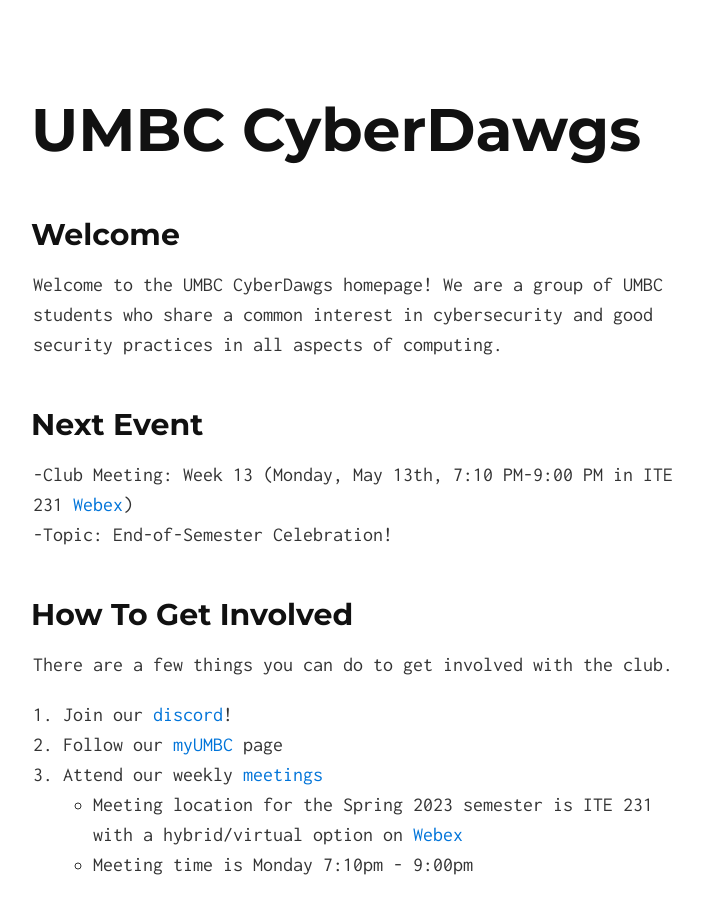
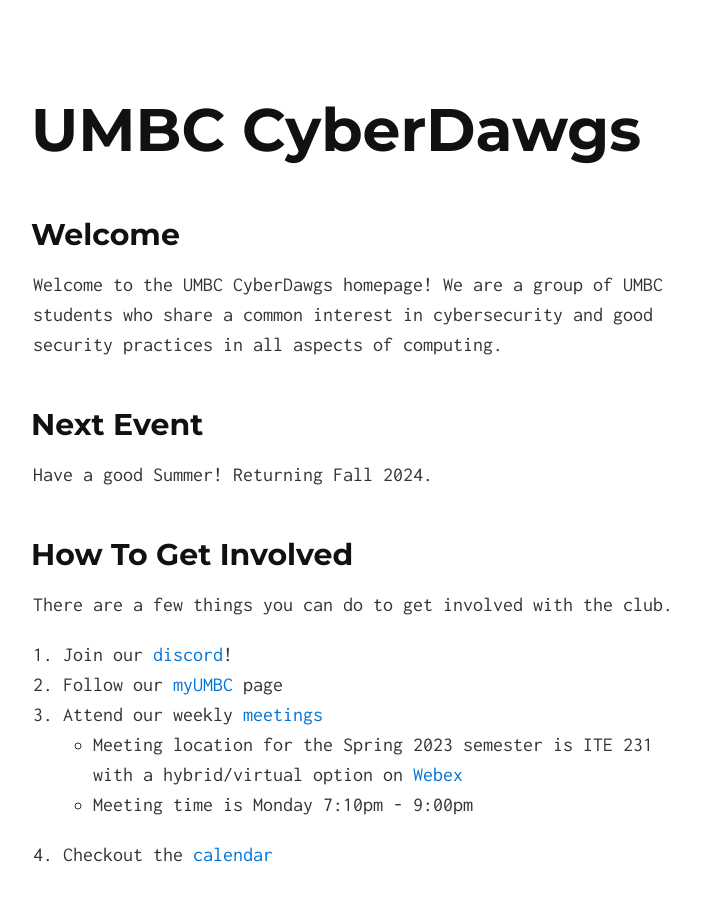
Before and after one commit to UMBCCyberDawgs/umbccyberdawgs.github.io, a Jekyll site: the page built from index.md, in a window 1280 px wide and 900 px high. Shown: the whole window, without its empty margins (287-990 px from the left). Built offline with Jekyll 4.4.1, drawn with Linux system fonts in a browser that asks for light colours; our own code applies the rules of GitHub Pages for plain Markdown files.

Commit message:
end of semester

```diff
--- a/index.md
+++ b/index.md
@@ -8,8 +8,12 @@ share a common interest in cybersecurity and good security practices in all aspe
 
 ## Next Event
 
+Have a good Summer! Returning Fall 2024.
+
+<!--
 -Club Meeting: Week 13 (Monday, May 13th, 7:10 PM-9:00 PM in ITE 231 [Webex](https://umbc.webex.com/meet/CyberDawgs))<br>
 -Topic: End-of-Semester Celebration!
+-->
 
 ## How To Get Involved
 
```
